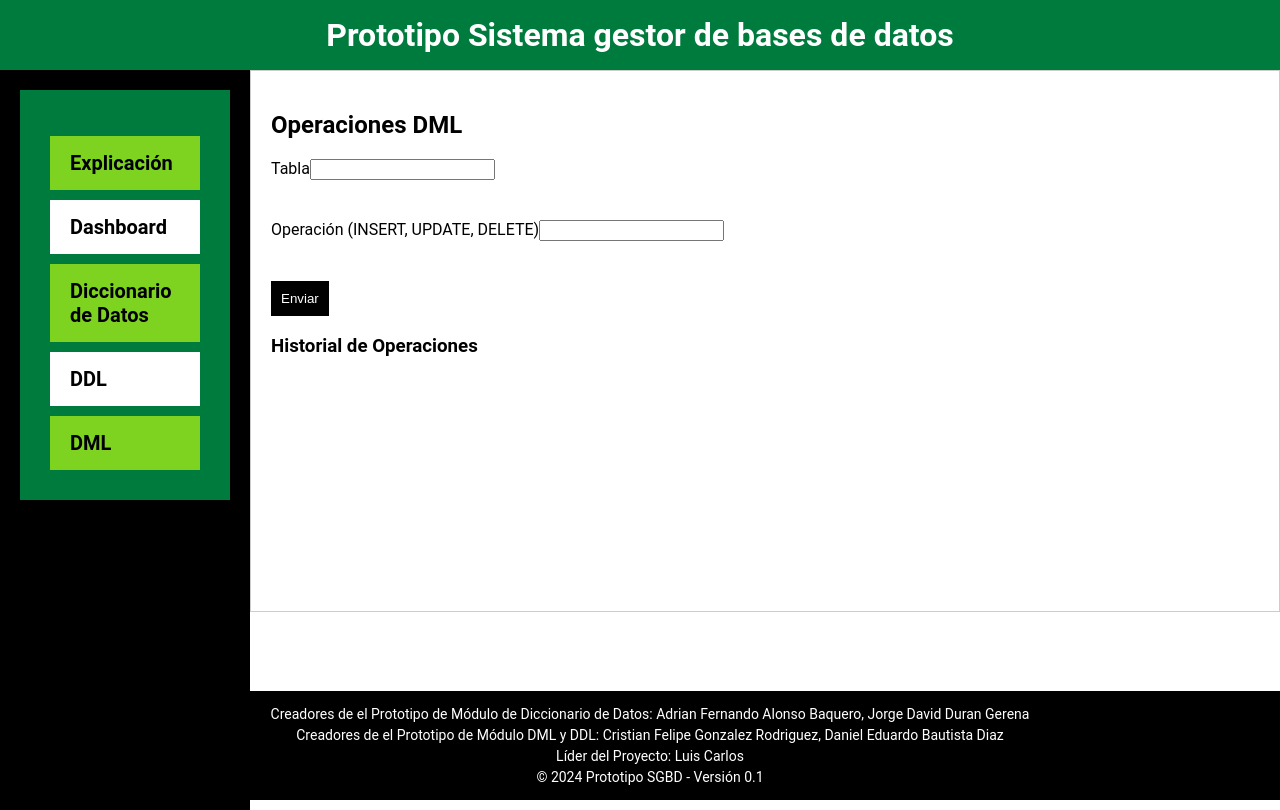
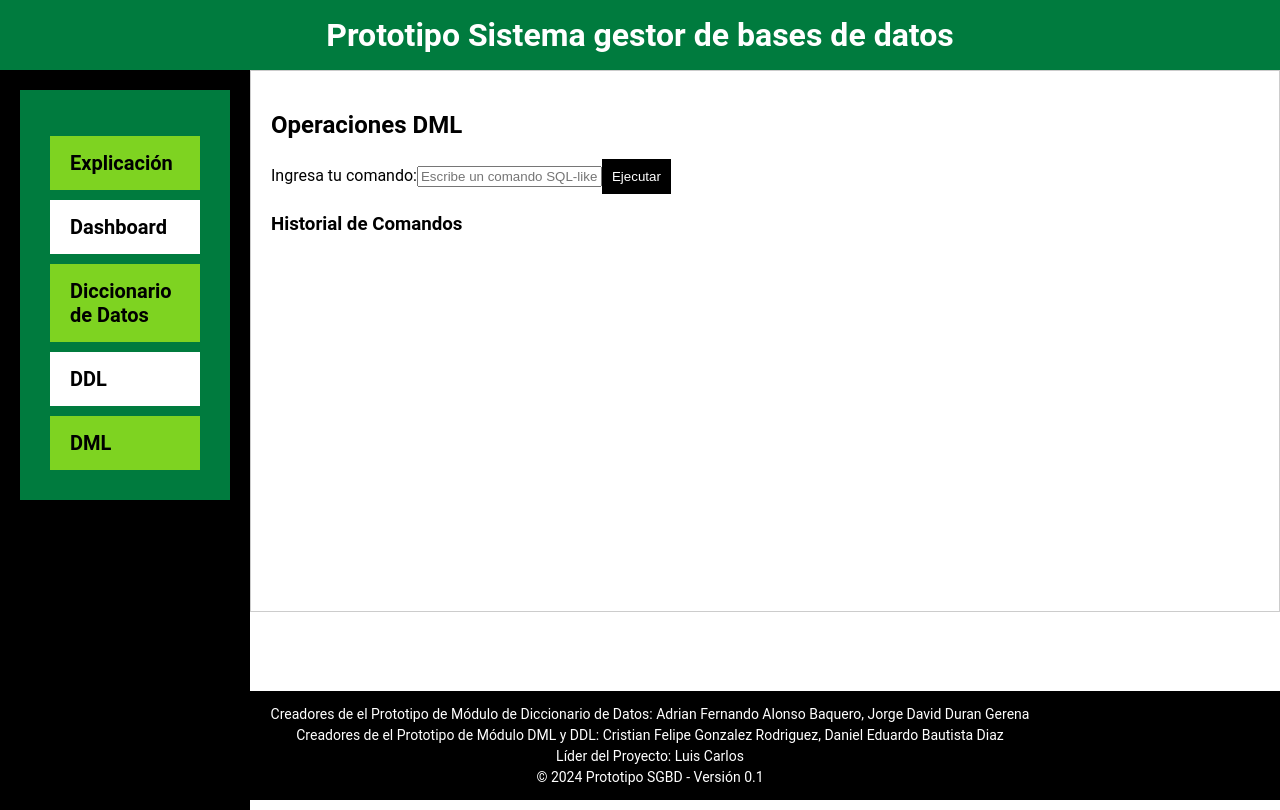
Before and after one commit to SGBD-Udec/vistas, a React (Vite) app: page /dml in a window 1280 px wide. Built offline with nearby package versions, Linux system fonts and the light colour scheme.

Commit message:
adaptacion del visual al back

```diff
--- a/src/views/DML.jsx
+++ b/src/views/DML.jsx
@@ -1,27 +1,56 @@
 import React, { useState } from 'react';
+import axios from 'axios';
 import Form from '../components/Form';
 
 function DML() {
-  const [records, setRecords] = useState([]);
+  const [command, setCommand] = useState('');
+  const [history, setHistory] = useState([]);
+  const [message, setMessage] = useState('');
 
-  const handleSubmit = (formData) => {
-    setRecords([...records, formData]);
+  const handleSubmit = async (e) => {
+    e.preventDefault();
+
+    try {
+      // Envía el comando al back-end
+      const response = await axios.post('http://localhost:5000/execute_command', {
+        command: command,
+      });
+
+      // Actualiza el historial de comandos y muestra el mensaje de éxito
+      setHistory([...history, { command: command, message: response.data.message }]);
+      setMessage('Comando ejecutado correctamente');
+    } catch (error) {
+      setMessage('Error al ejecutar el comando');
+    }
+
+    // Limpiar el campo de texto
+    setCommand('');
   };
 
   return (
     <div className="dml">
       <h2>Operaciones DML</h2>
-      <Form
-        fields={[
-          { name: 'table', label: 'Tabla', type: 'text' },
-          { name: 'operation', label: 'Operación (INSERT, UPDATE, DELETE)', type: 'text' },
-        ]}
-        onSubmit={handleSubmit}
-      />
-      <h3>Historial de Operaciones</h3>
+      <form onSubmit={handleSubmit}>
+        <label htmlFor="command">Ingresa tu comando:</label>
+        <input
+          type="text"
+          id="command"
+          value={command}
+          onChange={(e) => setCommand(e.target.value)}
+          placeholder="Escribe un comando SQL-like aquí"
+          required
+        />
+        <button type="submit">Ejecutar</button>
+      </form>
+
+      <p>{message}</p>
+
+      <h3>Historial de Comandos</h3>
       <ul>
-        {records.map((record, idx) => (
-          <li key={idx}>{record.operation} en {record.table}</li>
+        {history.map((record, idx) => (
+          <li key={idx}>
+            Comando: {record.command} - Resultado: {record.message}
+          </li>
         ))}
       </ul>
     </div>
```
Also changed, not shown: 1 other file (tests, documents, lock files or other folders).
